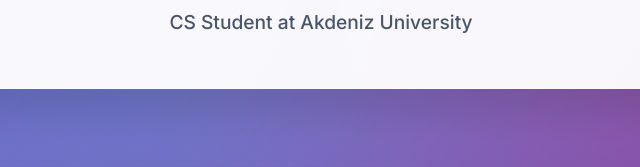
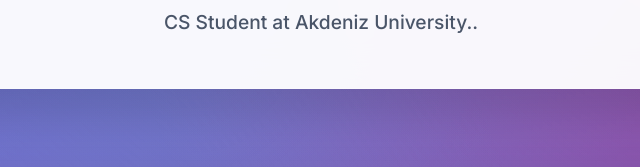
Before and after one commit to seherogz/AI-ChatBot, a plain HTML site: page index.html in a window 1280 px wide. Shown: the part 278-445 px from the top of the page, 319-959 px from the left. Drawn offline with Linux system fonts and the light colour scheme.

Commit message:
welcome sayfası güncellendi

```diff
--- a/welcomePage/index.html
+++ b/index.html
@@ -16,7 +16,7 @@
                     <i class="fas fa-user-circle"></i>
                 </div>
                 <h1 class="name">Seher Oğuz</h1>
-                <p class="title">CS Student at Akdeniz University</p>
+                <p class="title">CS Student at Akdeniz University..</p>
             </div>
         </header>
 
```
Also changed, not shown: README.md (renamed from welcomePage/README.md), style.css (renamed from welcomePage/style.css), 1 other file.
